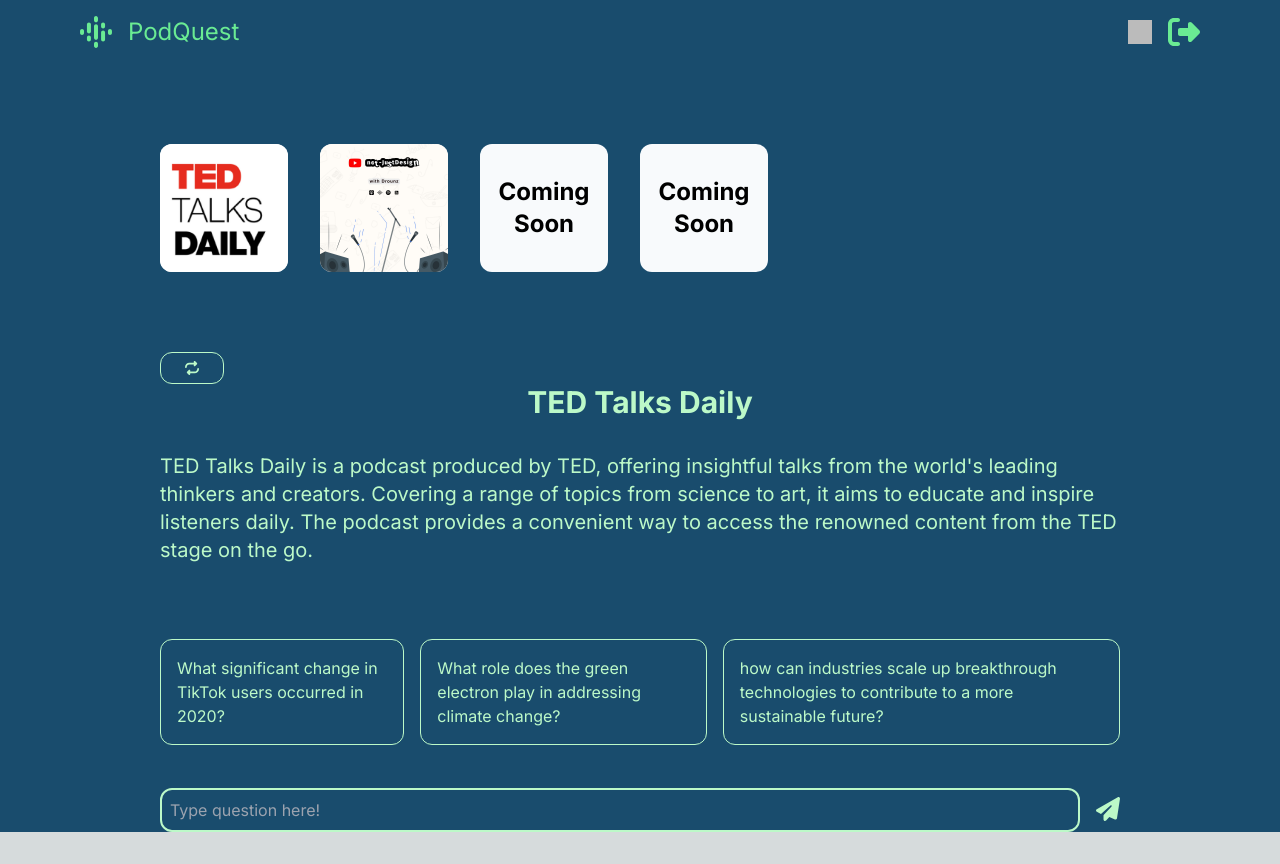
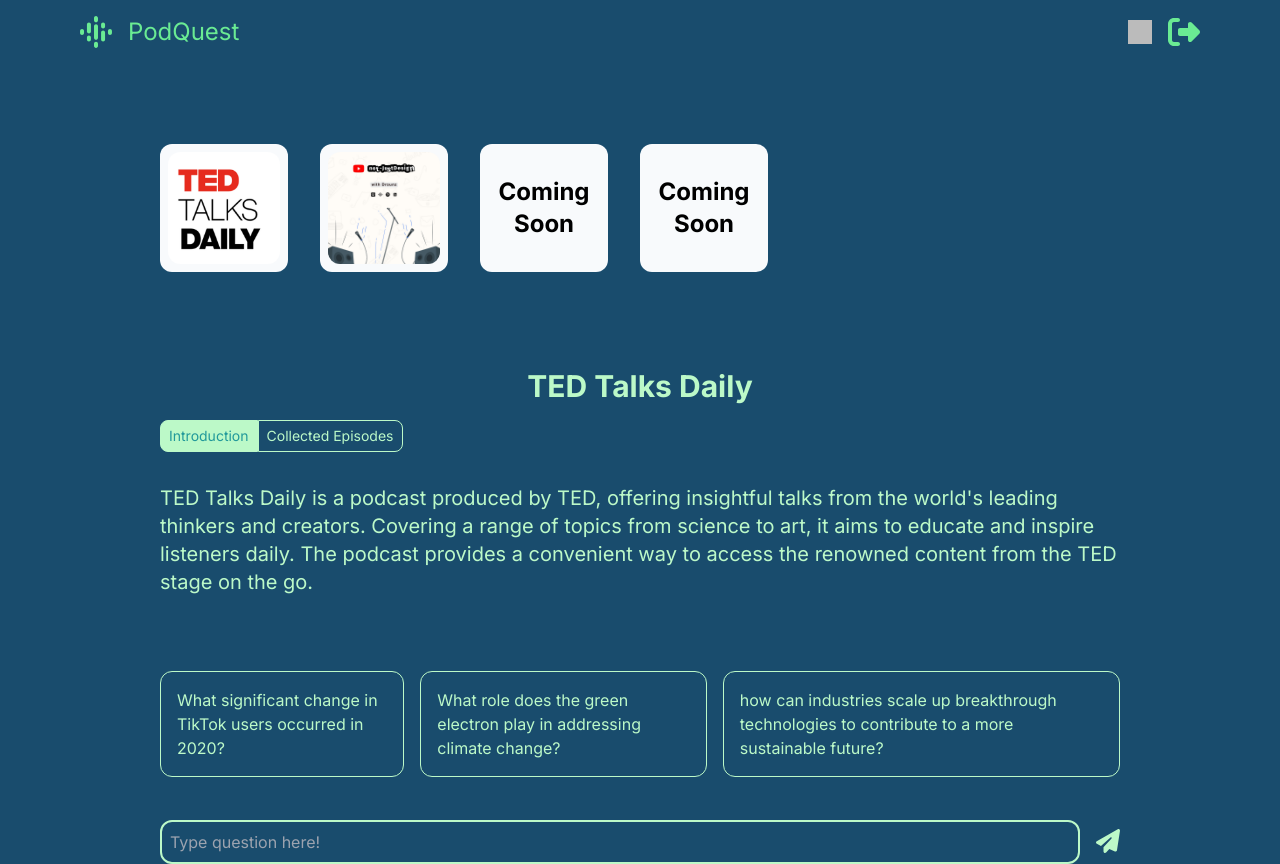
Before and after one commit to rickCoin/podquest, a Next.js app: page /main in a window 1280 px wide. Before the commit the page ends 832 px from the top, so only its background shows below. Built offline with nearby package versions, Linux system fonts and the light colour scheme; no server answers; sample sign-in values are in the browser's storage.

Commit message:
modify switch button for better UI

```diff
--- a/src/app/components/PodBlock.tsx
+++ b/src/app/components/PodBlock.tsx
@@ -1,21 +1,35 @@
 import React from "react";
 import Image from "next/image";
+import { isStringInPodcastList } from "./utils/matchPodcastTool";
 
 interface PodBlockProps {
     onClick: () => void;
-    label?: string;
+    selected: boolean;
+    label: string;
     image_url?: string;
 }
 
-const PodBlock: React.FC<PodBlockProps> = ({ onClick, label, image_url }) => {
+const PodBlock: React.FC<PodBlockProps> = ({
+    onClick,
+    selected,
+    label,
+    image_url,
+}) => {
+    const emptyPod = !isStringInPodcastList(label);
     return (
         <div>
             <button
                 onClick={onClick}
-                className="text-sm bg-white w-16 h-16 my-4 md:text-2xl md:w-32 md:h-32 md:my-20 rounded-xl font-bold
-                 hover:text-primary"
+                className={`text-sm bg-white w-16 h-16 my-4 border-4 border-transparent
+                            rounded-xl font-bold hover:text-primary hover:border-primary
+                            md:text-2xl md:w-32 md:h-32 md:my-20 md:border-8
+                            ${
+                                selected
+                                    ? "border-primary"
+                                    : "border-transparent"
+                            }`}
             >
-                {label && label}
+                {emptyPod && label}
                 {image_url && (
                     <Image
                         className="rounded-xl"
--- a/src/app/components/PodIntro/EposideList.tsx
+++ b/src/app/components/PodIntro/EposideList.tsx
@@ -6,9 +6,6 @@
 export default function EpisodeList({ episodes }: EpisodeListProps) {
     return (
         <div className="flex flex-col justify-center items-center">
-            <h1 className="text-xl md:text-3xl text-secondary font-bold ">
-                Collected episodes :
-            </h1>
             <ul className="my-4 md:my-8 text-secondary list-disc pl-8">
                 {episodes.map((episode) => (
                     <li key={episode.id} className="text-base md:text-xl">
--- a/src/app/components/PodIntro/PodSummary.tsx
+++ b/src/app/components/PodIntro/PodSummary.tsx
@@ -12,9 +12,6 @@
 export default function PodSummary({ podcast }: PodSummaryProps) {
     return (
         <div className="flex flex-col justify-center items-center">
-            <h1 className="text-xl md:text-3xl text-secondary font-bold text-left">
-                {podcast.name}
-            </h1>
             <p className="my-4 md:my-8 text-base md:text-xl text-secondary text-left">
                 {podcast.intro}
             </p>
--- a/src/app/components/PodIntro/index.tsx
+++ b/src/app/components/PodIntro/index.tsx
@@ -9,13 +9,36 @@
     selectedPodcast: string;
 }
 
+const INTRO_TEXT = "Introduction";
+const EPISODE_TEXT = "Collected Episodes";
+
 const PodIntro: React.FC<PodIntroProps> = ({ selectedPodcast }) => {
     const [showSummary, setShowSummary] = useState(true);
     const selectedPodcastMeta =
         podcastMeta[`${selectedPodcast as keyof typeof podcastMeta}`];
     return (
         <div className="overflow-auto scrollbar-thin scrollbar-thumb-dark scrollbar-track-highlight">
-            <SwitchButton onClick={() => setShowSummary(!showSummary)} />
+            <div>
+                <h1 className="my-4 text-xl md:text-3xl text-secondary font-bold text-center">
+                    {selectedPodcastMeta.name}
+                </h1>
+            </div>
+
+            <div className="flex">
+                <SwitchButton
+                    onClick={() => setShowSummary(!showSummary)}
+                    selected={showSummary}
+                    text={INTRO_TEXT}
+                    left={true}
+                />
+                <SwitchButton
+                    onClick={() => setShowSummary(!showSummary)}
+                    selected={!showSummary}
+                    text={EPISODE_TEXT}
+                    left={false}
+                />
+            </div>
+
             <div className="justify-center">
                 {showSummary ? (
                     <PodSummary podcast={selectedPodcastMeta} />
--- a/src/app/components/buttons/SwitchButton.tsx
+++ b/src/app/components/buttons/SwitchButton.tsx
@@ -4,18 +4,31 @@
 
 interface SwitchButtonProps {
     text?: string;
+    selected: boolean;
     onClick: () => void;
+    left: boolean;
 }
 
-const SwitchButton: React.FC<SwitchButtonProps> = ({ text, onClick }) => {
+const SwitchButton: React.FC<SwitchButtonProps> = ({
+    text,
+    selected,
+    onClick,
+    left,
+}) => {
     return (
         <div>
             <button
-                className="w-16 h-8 rounded-xl border border-highlight1"
+                className={`w-auto h-8 px-2 border border-highlight1 ${
+                    selected ? "bg-highlight1" : "bg-transparent"
+                } ${left ? "rounded-l-lg" : "rounded-r-lg"}`}
                 onClick={onClick}
             >
-                <div className="text-sm text-highlight1 hover:text-primary">
-                    <FontAwesomeIcon icon={faRepeat} />
+                <div
+                    className={`text-xs md:text-sm ${
+                        selected ? "text-primary" : "text-highlight1"
+                    } hover:text-primary`}
+                >
+                    {text}
                 </div>
             </button>
         </div>
--- /dev/null
+++ b/src/app/components/utils/matchPodcastTool.ts
@@ -0,0 +1,9 @@
+import { PODCAST_LIST } from "../../constant";
+
+
+
+type PodcastListType = (typeof PODCAST_LIST)[keyof typeof PODCAST_LIST];
+
+export const isStringInPodcastList = (str: string) => {
+    return Object.values(PODCAST_LIST).includes(str as PodcastListType);
+};
--- a/src/app/main/page.tsx
+++ b/src/app/main/page.tsx
@@ -9,6 +9,8 @@
 import Header from "../components/Header";
 import { User } from "firebase/auth";
 import { PODCAST_LIST } from "../constant";
+import { isStringInPodcastList } from "../components/utils/matchPodcastTool";
+
 export default function Main() {
     const router = useRouter();
     const [user, setUser] = useState<User>();
@@ -26,7 +28,6 @@
             }
         });
     }, [router]);
-
     return (
         <div className="bg-dark min-h-screen overflow-auto">
             <title>PodQuest</title>
@@ -39,6 +40,8 @@
             >
                 <PodBlock
                     image_url="/ted_talks_daily.png"
+                    label={PODCAST_LIST.TED_TALK_DAILY}
+                    selected={PODCAST_LIST.TED_TALK_DAILY === podcast}
                     onClick={() => {
                         console.log(
                             `select clicked: ${PODCAST_LIST.TED_TALK_DAILY}`
@@ -48,6 +51,8 @@
                 />
                 <PodBlock
                     image_url="/not_just_design_icon.png"
+                    label={PODCAST_LIST.NOT_JUST_DESIGN}
+                    selected={PODCAST_LIST.NOT_JUST_DESIGN === podcast}
                     onClick={() => {
                         console.log(
                             `select clicked: ${PODCAST_LIST.NOT_JUST_DESIGN}`
@@ -57,12 +62,14 @@
                 />
                 <PodBlock
                     label="Coming Soon"
+                    selected={"Coming Soon" === podcast}
                     onClick={() => {
                         console.log("PodBlock clicked");
                     }}
                 />
                 <PodBlock
                     label="Coming Soon"
+                    selected={"Coming Soon" === podcast}
                     onClick={() => {
                         console.log("PodBlock clicked");
                     }}
```
